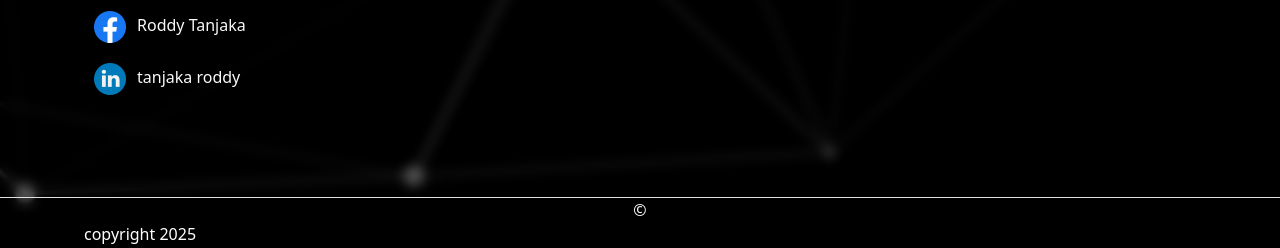
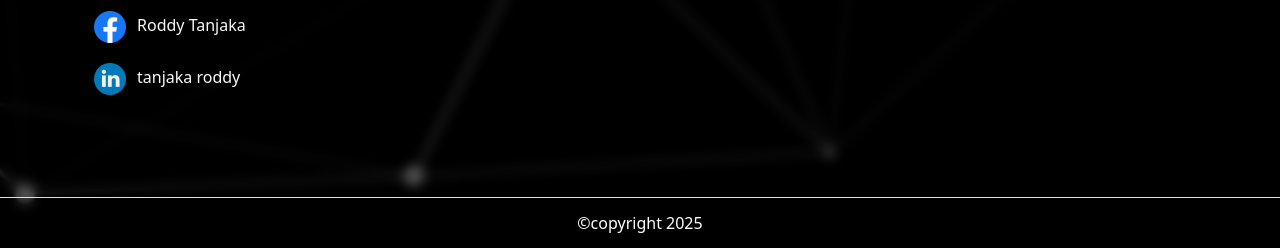
Before and after one commit to amura16/portfolio, a plain HTML site: page index.html in a window 1280 px wide. Shown: the part 2369-2617 px from the top of the page. Drawn offline with nearby package versions, Linux system fonts and the light colour scheme; a web font is replaced by a local one.

Commit message:
Update index.html

```diff
--- a/index.html
+++ b/index.html
@@ -208,7 +208,7 @@
         <div class="container-fluid border-top">
             <div class="container">
                 <div class="row justify-content-center align-items-center text-white">
-                    &copy;<span class="mb-1 ms-1">copyright 2025</span>
+                    &copy;copyright 2025
                 </div>
 
             </div>
```
